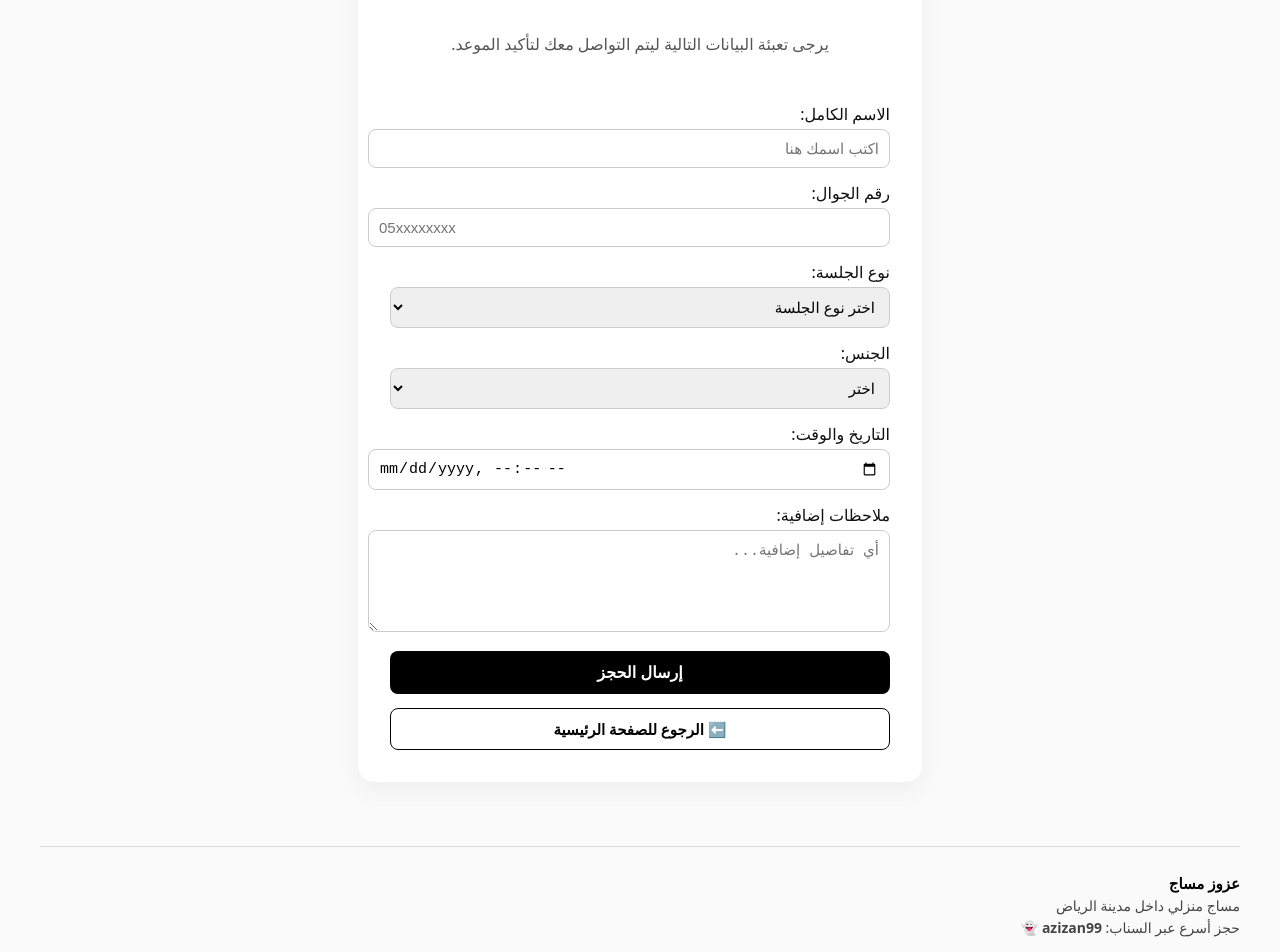
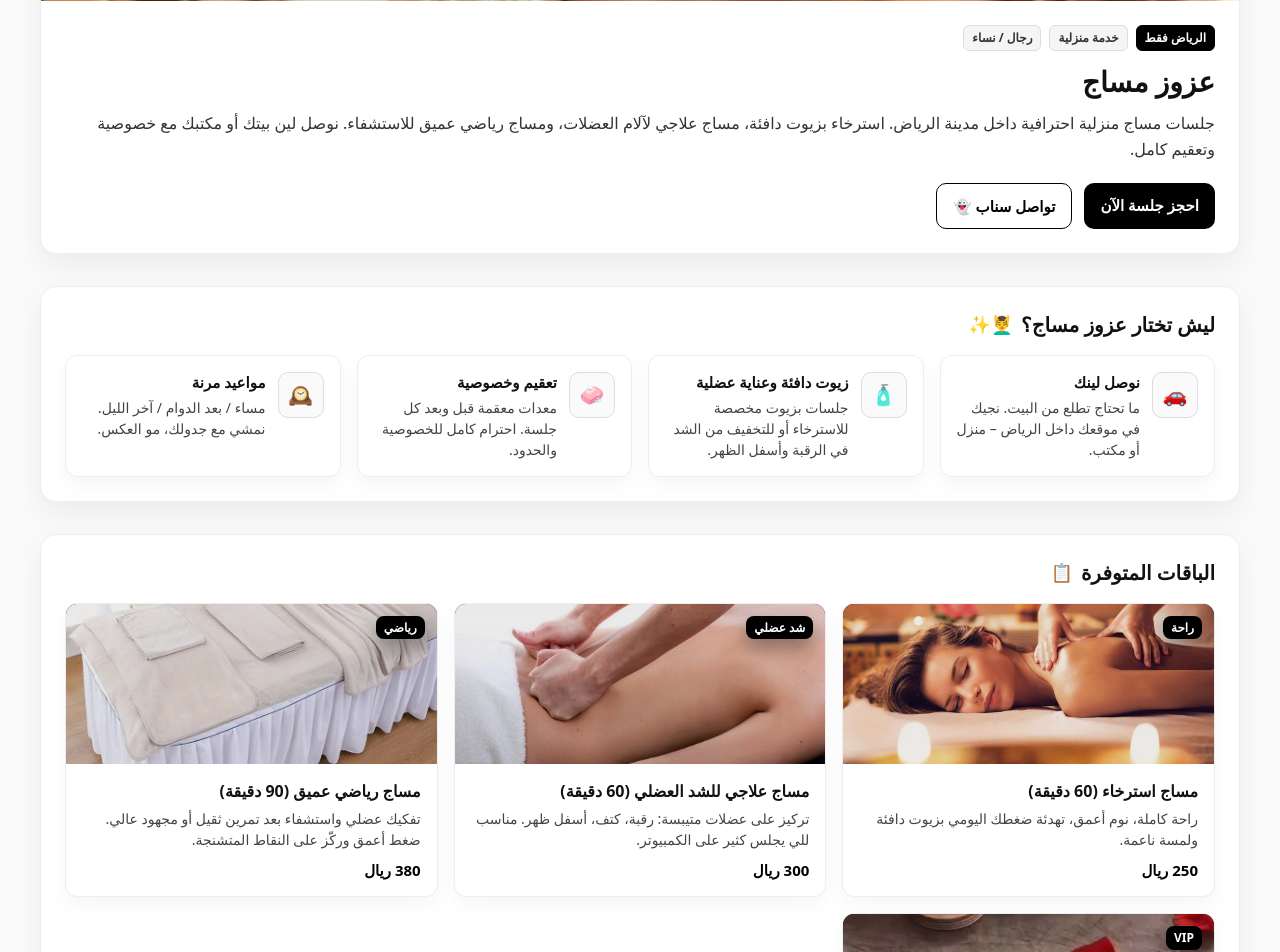
Before and after one commit to ii-aziz/azzouz-massage, a Next.js app: page / in a window 1280 px wide. Shown: the part 320-1272 px from the top of the page. Built offline with nearby package versions, Linux system fonts and the light colour scheme.

Commit message:
Refactor BookingPage to HomePage with services
Refactored BookingPage to HomePage with promotional content and service details.

```diff
--- a/app/page.js
+++ b/app/page.js
@@ -1,221 +1,534 @@
-"use client";
-import { useState } from "react";
 import Link from "next/link";
 
-export default function BookingPage() {
-  const [form, setForm] = useState({
-    name: "",
-    phone: "",
-    sessionType: "",
-    gender: "",
-    date: "",
-    notes: "",
-  });
+export default function HomePage() {
+  return (
+    <main style={{ display: "grid", gap: "32px" }}>
 
-  const handleChange = (e) => {
-    setForm({ ...form, [e.target.name]: e.target.value });
-  };
+      {/* PROMO BANNER */}
+      <div
+        style={{
+          background:
+            "linear-gradient(90deg, rgba(0,0,0,0.9) 0%, rgba(60,60,60,0.9) 100%)",
+          color: "#fff",
+          fontWeight: "600",
+          fontSize: "14px",
+          padding: "14px 16px",
+          borderRadius: "14px",
+          textAlign: "center",
+          boxShadow: "0 16px 40px rgba(0,0,0,0.3)",
+          border: "1px solid rgba(255,255,255,0.08)",
+          lineHeight: 1.6
+        }}
+      >
+        🔥 عرض إطلاق الرياض: مساج منزلي داخل الرياض فقط – احجز الآن ويتم
+        تأكيد السعر حسب موقعك ونوع الجلسة المطلوبة (رجال / نساء).
+      </div>
 
-  const handleSubmit = (e) => {
-    e.preventDefault();
+      {/* SECTION 1: HERO WITH LOCAL IMAGE */}
+      <section style={sectionShell}>
+        {/* الصورة الرئيسية */}
+        <div
+          style={{
+            width: "100%",
+            overflow: "hidden",
+            borderRadius: "12px 12px 0 0",
+            backgroundColor: "#000",
+            height: "220px"
+          }}
+        >
+          <img
+            src="/IMG_7888.jpeg"
+            alt="جلسة مساج منزلية - صورة توضح الستايل"
+            style={heroImageStyle}
+          />
+        </div>
 
-    const phoneRegex = /^05\d{8}$/;
-    if (!phoneRegex.test(form.phone)) {
-      alert("الرجاء إدخال رقم جوال صحيح يبدأ بـ 05 ويتكون من 10 أرقام");
-      return;
-    }
+        {/* النص والأزرار */}
+        <div style={{ padding: "24px" }}>
+          {/* البادجات */}
+          <div style={badgeRow}>
+            <Badge dark>الرياض فقط</Badge>
+            <Badge>خدمة منزلية</Badge>
+            <Badge>رجال / نساء</Badge>
+          </div>
 
-    console.log("Booking Data:", form);
-    alert("تم إرسال الحجز بنجاح ✅ سيتم التواصل معك لتأكيد الموعد.");
+          <h1 style={h1Style}>عزوز مساج</h1>
 
-    setForm({
-      name: "",
-      phone: "",
-      sessionType: "",
-      gender: "",
-      date: "",
-      notes: "",
-    });
-  };
+          <p style={leadP}>
+            جلسات مساج منزلية احترافية داخل مدينة الرياض. استرخاء بزيوت
+            دافئة، مساج علاجي لآلام العضلات، ومساج رياضي عميق للاستشفاء.
+            نوصل لين بيتك أو مكتبك مع خصوصية وتعقيم كامل.
+          </p>
 
+          <div style={ctaRow}>
+            <Link href="/book" style={primaryBtn}>
+              احجز جلسة الآن
+            </Link>
+
+            <a
+              href="https://snapchat.com/add/azizan99"
+              style={ghostBtn}
+            >
+              تواصل سناب 👻
+            </a>
+          </div>
+        </div>
+      </section>
+
+      {/* WHY US */}
+      <section style={sectionCard}>
+        <SectionTitle icon="💆‍♂️✨" text="ليش تختار عزوز مساج؟" />
+
+        <div style={featureGrid}>
+          <FeatureCard
+            icon="🚗"
+            title="نوصل لينك"
+            desc="ما تحتاج تطلع من البيت. نجيك في موقعك داخل الرياض – منزل أو مكتب."
+          />
+          <FeatureCard
+            icon="🧴"
+            title="زيوت دافئة وعناية عضلية"
+            desc="جلسات بزيوت مخصصة للاسترخاء أو للتخفيف من الشد في الرقبة وأسفل الظهر."
+          />
+          <FeatureCard
+            icon="🧼"
+            title="تعقيم وخصوصية"
+            desc="معدات معقمة قبل وبعد كل جلسة. احترام كامل للخصوصية والحدود."
+          />
+          <FeatureCard
+            icon="🕰️"
+            title="مواعيد مرنة"
+            desc="مساء / بعد الدوام / آخر الليل. نمشي مع جدولك، مو العكس."
+          />
+        </div>
+      </section>
+
+      {/* PACKAGES / الباقات */}
+      <section style={sectionCard}>
+        <SectionTitle icon="📋" text="الباقات المتوفرة" />
+
+        <div style={servicesGrid}>
+          <ServiceCard
+            title="مساج استرخاء (60 دقيقة)"
+            desc="راحة كاملة، نوم أعمق، تهدئة ضغطك اليومي بزيوت دافئة ولمسة ناعمة."
+            price="250 ريال"
+            img="/IMG_7889.webp"
+            badge="راحة"
+          />
+          <ServiceCard
+            title="مساج علاجي للشد العضلي (60 دقيقة)"
+            desc="تركيز على عضلات متيبسة: رقبة، كتف، أسفل ظهر. مناسب للي يجلس كثير على الكمبيوتر."
+            price="300 ريال"
+            img="/IMG_7890.jpeg"
+            badge="شد عضلي"
+          />
+          <ServiceCard
+            title="مساج رياضي عميق (90 دقيقة)"
+            desc="تفكيك عضلي واستشفاء بعد تمرين ثقيل أو مجهود عالي. ضغط أعمق وركّز على النقاط المتشنجة."
+            price="380 ريال"
+            img="/IMG_7891.webp"
+            badge="رياضي"
+          />
+          <ServiceCard
+            title="جلسة خاصة VIP داخل الرياض"
+            desc="جلسة شخصية عندك إنت. هدوء، راحة، بدون انتظار ولا إزعاج صالونات."
+            price="سعر حسب الموقع"
+            img="/IMG_7892.jpeg"
+            badge="VIP"
+          />
+        </div>
+
+        <div style={{ marginTop: "20px" }}>
+          <Link href="/book" style={primaryBtn}>
+            احجز الآن
+          </Link>
+        </div>
+      </section>
+
+      {/* ABOUT / عن الخدمة */}
+      <section
+        style={{
+          ...sectionCard,
+          display: "grid",
+          gap: "20px",
+          gridTemplateColumns: "1fr"
+        }}
+      >
+        <div
+          style={{
+            width: "100%",
+            height: "180px",
+            borderRadius: "12px",
+            border: "1px solid #eee",
+            overflow: "hidden",
+            boxShadow: "0 8px 20px rgba(0,0,0,0.07)",
+            backgroundColor: "#000"
+          }}
+        >
+          <img
+            src="/IMG_7893.jpeg"
+            alt="أجواء سبا نظيفة وتعقيم"
+            style={{
+              width: "100%",
+              height: "100%",
+              objectFit: "cover",
+              objectPosition: "center",
+              display: "block"
+            }}
+          />
+        </div>
+
+        <div>
+          <SectionTitle icon="🕯️" text="عن الخدمة" />
+
+          <p style={pMain}>
+            "عزوز مساج" مو صالون مزدحم. هذي خدمة مساج منزلية VIP داخل
+            مدينة الرياض للناس اللي يبغون راحة فعلية بدون دوشة، بدون انتظار،
+            وبدون عيون زيادة.
+          </p>
+
+          <p style={pSub}>
+            الجلسات مهنية 100%: استرخاء، استشفاء، عناية بعضلاتك.
+            ما فيه أي شي مخالف. احترام الحدود والخصوصية خط أحمر.
+          </p>
+        </div>
+      </section>
+
+      {/* HOW IT WORKS */}
+      <section style={sectionCard}>
+        <SectionTitle icon="📲" text="كيف يتم الحجز؟" />
+
+        <ol
+          style={{
+            margin: 0,
+            padding: "0 20px",
+            color: "#333",
+            lineHeight: 1.7,
+            fontSize: "15px"
+          }}
+        >
+          <li>
+            تعبي نموذج الحجز وتحدد نوع الجلسة + الحي + الوقت اللي يناسبك.
+          </li>
+          <li>يوصلنا الطلب مباشرة.</li>
+          <li>
+            نرجع لك للتأكيد (الوقت / التوفر / السعر النهائي حسب موقعك داخل
+            الرياض).
+          </li>
+          <li>نوصل لموقعك ونبدأ الجلسة في جو هادي ونظيف.</li>
+        </ol>
+
+        <div
+          style={{
+            marginTop: "20px",
+            fontSize: "13px",
+            lineHeight: 1.6,
+            color: "#666"
+          }}
+        >
+          للحجز السريع تواصل سناب 👇
+          <br />
+          <b>azizan99</b>
+        </div>
+      </section>
+    </main>
+  );
+}
+
+/* Components */
+
+function Badge({ children, dark }) {
   return (
-    <main
+    <span
       style={{
-        maxWidth: "500px",
-        margin: "0 auto",
-        padding: "32px",
-        display: "grid",
-        gap: "16px",
-        backgroundColor: "#fff",
-        borderRadius: "16px",
-        boxShadow: "0 8px 25px rgba(0,0,0,0.05)",
+        backgroundColor: dark ? "#000" : "#f5f5f5",
+        color: dark ? "#fff" : "#333",
+        border: dark ? "1px solid #000" : "1px solid #ddd",
+        padding: "4px 8px",
+        borderRadius: "6px",
+        fontSize: "12px",
+        fontWeight: 600,
+        lineHeight: 1.3
       }}
     >
-      {/* صورة الهيرو من صورك */}
+      {children}
+    </span>
+  );
+}
+
+function SectionTitle({ icon, text }) {
+  return (
+    <h2
+      style={{
+        margin: "0 0 16px 0",
+        fontSize: "20px",
+        lineHeight: 1.4,
+        fontWeight: 700,
+        color: "#111",
+        display: "flex",
+        alignItems: "center",
+        gap: "8px"
+      }}
+    >
+      <span>{text}</span>
+      <span style={{ fontSize: "18px" }}>{icon}</span>
+    </h2>
+  );
+}
+
+function FeatureCard({ icon, title, desc }) {
+  return (
+    <div
+      style={{
+        border: "1px solid #eee",
+        borderRadius: "12px",
+        padding: "16px",
+        backgroundColor: "#fff",
+        display: "grid",
+        gridTemplateColumns: "auto 1fr",
+        gap: "12px",
+        alignItems: "start",
+        boxShadow: "0 8px 20px rgba(0,0,0,0.04)"
+      }}
+    >
+      <div
+        style={{
+          width: "44px",
+          height: "44px",
+          borderRadius: "10px",
+          border: "1px solid #ddd",
+          backgroundColor: "#fafafa",
+          display: "flex",
+          alignItems: "center",
+          justifyContent: "center",
+          fontSize: "20px",
+          fontWeight: 600
+        }}
+      >
+        {icon}
+      </div>
+      <div style={{ display: "grid", gap: "4px" }}>
+        <div
+          style={{
+            fontSize: "15px",
+            fontWeight: 600,
+            color: "#111",
+            lineHeight: 1.4
+          }}
+        >
+          {title}
+        </div>
+        <div
+          style={{
+            fontSize: "14px",
+            color: "#444",
+            lineHeight: 1.5
+          }}
+        >
+          {desc}
+        </div>
+      </div>
+    </div>
+  );
+}
+
+function ServiceCard({ title, desc, price, img, badge }) {
+  return (
+    <div
+      style={{
+        border: "1px solid #eee",
+        borderRadius: "12px",
+        backgroundColor: "#fff",
+        overflow: "hidden",
+        boxShadow: "0 8px 20px rgba(0,0,0,0.04)",
+        display: "grid",
+        gridTemplateRows: "160px auto"
+      }}
+    >
+      {/* صورة الباقة */}
       <div
         style={{
           width: "100%",
-          height: "200px",
-          borderRadius: "12px",
+          height: "160px",
+          position: "relative",
           overflow: "hidden",
-          boxShadow: "0 8px 20px rgba(0,0,0,0.1)",
+          backgroundColor: "#000"
         }}
       >
         <img
-          src="/IMG_7888.jpeg"
-          alt="جلسة مساج بزيوت دافئة"
+          src={img}
+          alt={title}
           style={{
             width: "100%",
             height: "100%",
             objectFit: "cover",
             objectPosition: "center",
+            display: "block",
+            opacity: 0.92
           }}
         />
+        <div
+          style={{
+            position: "absolute",
+            top: "12px",
+            right: "12px",
+            backgroundColor: "#000",
+            color: "#fff",
+            fontSize: "12px",
+            fontWeight: 600,
+            padding: "4px 8px",
+            borderRadius: "8px",
+            lineHeight: 1.3,
+            boxShadow: "0 8px 20px rgba(0,0,0,0.4)"
+          }}
+        >
+          {badge}
+        </div>
       </div>
 
-      <h1
-        style={{
-          textAlign: "center",
-          fontSize: "24px",
-          fontWeight: 700,
-          marginBottom: "8px",
-        }}
-      >
-        احجز جلستك الآن 💆‍♂️
-      </h1>
-      <p style={{ textAlign: "center", color: "#555" }}>
-        يرجى تعبئة البيانات التالية ليتم التواصل معك لتأكيد الموعد.
-      </p>
-
-      <form
-        onSubmit={handleSubmit}
-        style={{ display: "grid", gap: "14px", marginTop: "16px" }}
-      >
-        <label>
-          الاسم الكامل:
-          <input
-            type="text"
-            name="name"
-            value={form.name}
-            onChange={handleChange}
-            required
-            placeholder="اكتب اسمك هنا"
-            style={inputStyle}
-          />
-        </label>
-
-        <label>
-          رقم الجوال:
-          <input
-            type="tel"
-            name="phone"
-            value={form.phone}
-            onChange={handleChange}
-            required
-            placeholder="05xxxxxxxx"
-            style={inputStyle}
-          />
-        </label>
-
-        <label>
-          نوع الجلسة:
-          <select
-            name="sessionType"
-            value={form.sessionType}
-            onChange={handleChange}
-            required
-            style={inputStyle}
-          >
-            <option value="">اختر نوع الجلسة</option>
-            <option value="استرخاء">مساج استرخاء</option>
-            <option value="شد عضلي">مساج علاجي للشد العضلي</option>
-            <option value="رياضي">مساج رياضي عميق</option>
-            <option value="VIP">جلسة خاصة VIP</option>
-          </select>
-        </label>
-
-        <label>
-          الجنس:
-          <select
-            name="gender"
-            value={form.gender}
-            onChange={handleChange}
-            required
-            style={inputStyle}
-          >
-            <option value="">اختر</option>
-            <option value="رجال">رجال</option>
-            <option value="نساء">نساء</option>
-          </select>
-        </label>
-
-        <label>
-          التاريخ والوقت:
-          <input
-            type="datetime-local"
-            name="date"
-            value={form.date}
-            onChange={handleChange}
-            required
-            style={inputStyle}
-          />
-        </label>
-
-        <label>
-          ملاحظات إضافية:
-          <textarea
-            name="notes"
-            value={form.notes}
-            onChange={handleChange}
-            placeholder="أي تفاصيل إضافية..."
-            style={{ ...inputStyle, height: "80px" }}
-          />
-        </label>
-
-        {/* زر إرسال الطلب */}
-        <button
-          type="submit"
+      {/* تفاصيل الخدمة */}
+      <div style={{ padding: "16px", display: "grid", gap: "6px" }}>
+        <div
           style={{
-            backgroundColor: "#000",
-            color: "#fff",
-            padding: "12px",
-            borderRadius: "8px",
-            border: "none",
             fontSize: "16px",
             fontWeight: 600,
-            cursor: "pointer",
+            color: "#111",
+            lineHeight: 1.4
           }}
         >
-          إرسال الحجز
-        </button>
-
-        {/* زر العودة للصفحة الرئيسية */}
-        <Link
-          href="/"
+          {title}
+        </div>
+        <div
           style={{
-            textAlign: "center",
-            textDecoration: "none",
-            backgroundColor: "#fff",
-            border: "1px solid #000",
-            color: "#000",
-            padding: "10px",
-            borderRadius: "8px",
+            fontSize: "14px",
+            color: "#444",
+            lineHeight: 1.5
+          }}
+        >
+          {desc}
+        </div>
+        <div
+          style={{
             fontSize: "15px",
             fontWeight: 600,
+            color: "#000",
+            marginTop: "4px"
           }}
         >
-          ⬅️ الرجوع للصفحة الرئيسية
-        </Link>
-      </form>
-    </main>
+          {price}
+        </div>
+      </div>
+    </div>
   );
 }
 
-const inputStyle = {
+/* shared styles */
+const sectionShell = {
+  backgroundColor: "#fff",
+  borderRadius: "16px",
+  padding: 0,
+  boxShadow: "0 12px 30px rgba(0,0,0,0.06)",
+  border: "1px solid #eee",
+  overflow: "hidden",
+  display: "grid",
+  gridTemplateColumns: "1fr"
+};
+
+const heroImageStyle = {
   width: "100%",
-  padding: "10px",
-  borderRadius: "8px",
-  border: "1px solid #ccc",
-  marginTop: "4px",
+  height: "220px",
+  objectFit: "cover",
+  objectPosition: "center",
+  display: "block"
+};
+
+const badgeRow = {
+  fontSize: "13px",
+  fontWeight: 500,
+  color: "#555",
+  marginBottom: "12px",
+  display: "flex",
+  flexWrap: "wrap",
+  gap: "8px"
+};
+
+const h1Style = {
+  margin: "0 0 12px 0",
+  fontSize: "28px",
+  lineHeight: 1.3,
+  fontWeight: 700,
+  color: "#111"
+};
+
+const leadP = {
+  margin: "0 0 20px 0",
+  fontSize: "16px",
+  lineHeight: 1.6,
+  color: "#333",
+  fontWeight: 400
+};
+
+const ctaRow = {
+  display: "flex",
+  flexWrap: "wrap",
+  gap: "12px"
+};
+
+const sectionCard = {
+  backgroundColor: "#fff",
+  borderRadius: "16px",
+  padding: "24px",
+  boxShadow: "0 12px 30px rgba(0,0,0,0.06)",
+  border: "1px solid #eee"
+};
+
+const featureGrid = {
+  display: "grid",
+  gap: "16px",
+  gridTemplateColumns: "repeat(auto-fit, minmax(min(240px,100%),1fr))"
+};
+
+const servicesGrid = {
+  display: "grid",
+  gap: "16px",
+  gridTemplateColumns: "repeat(auto-fit, minmax(min(280px,100%),1fr))"
+};
+
+const pMain = {
+  margin: 0,
   fontSize: "15px",
+  lineHeight: 1.7,
+  color: "#333"
 };
+
+const pSub = {
+  margin: "16px 0 0 0",
+  fontSize: "14px",
+  lineHeight: 1.7,
+  color: "#555"
+};
+
+const primaryBtn = {
+  textDecoration: "none",
+  backgroundColor: "#000",
+  color: "#fff",
+  padding: "12px 16px",
+  borderRadius: "10px",
+  fontSize: "15px",
+  fontWeight: 600,
+  textAlign: "center",
+  flexShrink: 0
+};
+
+const ghostBtn = {
+  textDecoration: "none",
+  backgroundColor: "#fff",
+  border: "1px solid #000",
+  color: "#000",
+  padding: "12px 16px",
+  borderRadius: "10px",
+  fontSize: "15px",
+  fontWeight: 600,
+  textAlign: "center",
+  flexShrink: 0
+};
```
